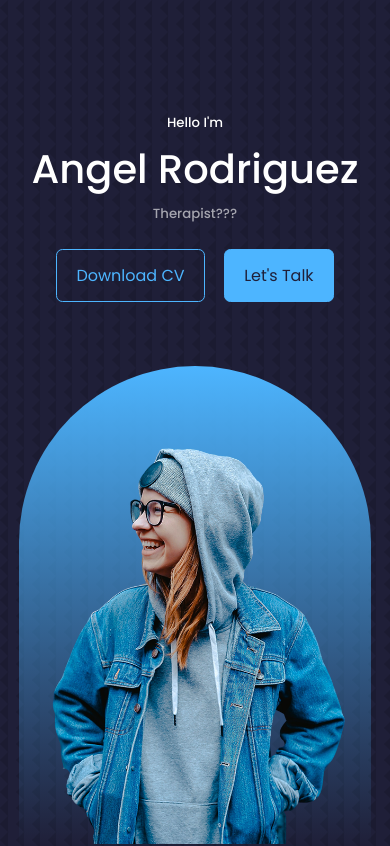
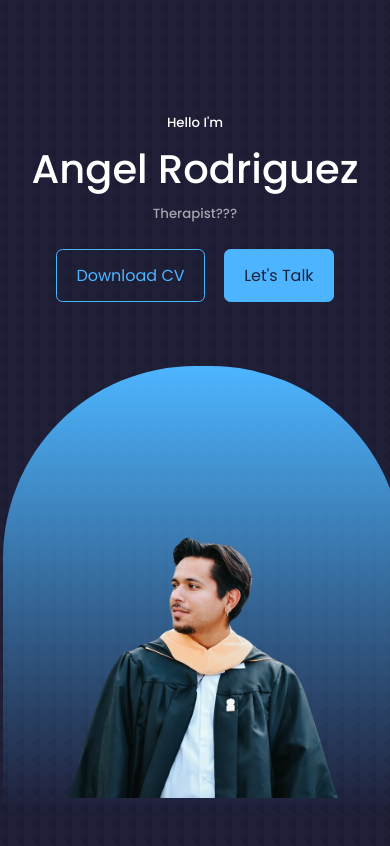
Before and after one commit to jaolsen7/arod-portfolio, a React (Create React App) app: page / in a window 390 px wide. Shown: the top 846 px of the page. Built offline with nearby package versions, Linux system fonts and the light colour scheme.

Commit message:
header image update

```diff
--- a/src/components/header/Header.jsx
+++ b/src/components/header/Header.jsx
@@ -1,7 +1,7 @@
 import React from 'react';
 import './header.css';
 import CTA from './CTA';
-import ME from '../../assets/me.png';
+import ME from '../../assets/arod-side-removebg.png';
 import HeaderSocials from './HeaderSocials';
 
 const Header = () => {
@@ -15,7 +15,7 @@ const Header = () => {
         <HeaderSocials />
 
         <div className="me">
-          <img src={ME} alt="me" />
+          <img src={ME} alt="me" className="me-img" />
         </div>
 
         <a href="#contact" className="scroll__down">Scroll Down</a>
--- a/src/components/header/header.css
+++ b/src/components/header/header.css
@@ -36,14 +36,19 @@ header {
 
 .me {
     background: linear-gradient(var(--color-primary), transparent);
-    width: 22rem;
-    height: 30rem;
+    width: 25rem;
+    height: 28rem;
     position: absolute;
-    left: calc(50% - 11rem);
+    left: calc(50% - 12rem);
     margin-top: 4rem;
     border-radius: 12rem 12rem 0 0;
     overflow: hidden;
     padding: 5rem 1.5rem 1.5rem 1.5rem;
+}
+
+.me-img {
+    width: 25rem;
+    height: 22rem;
 }
 
 .scroll__down {
@@ -55,16 +60,7 @@ header {
     font-size: 0.9rem;
 }
 
-@media screen and (max-width: 1024px) {
-    header {
-        height: 68vh;
-    }
-}
-
 @media screen and (max-width: 600px) {
-    header {
-        height: 100vh;
-    }
 
     .header__socials, .scroll__down {
         display: none;
```
Also changed, not shown: src/assets/arod-side-removebg.png (added), src/assets/me.png (deleted).
